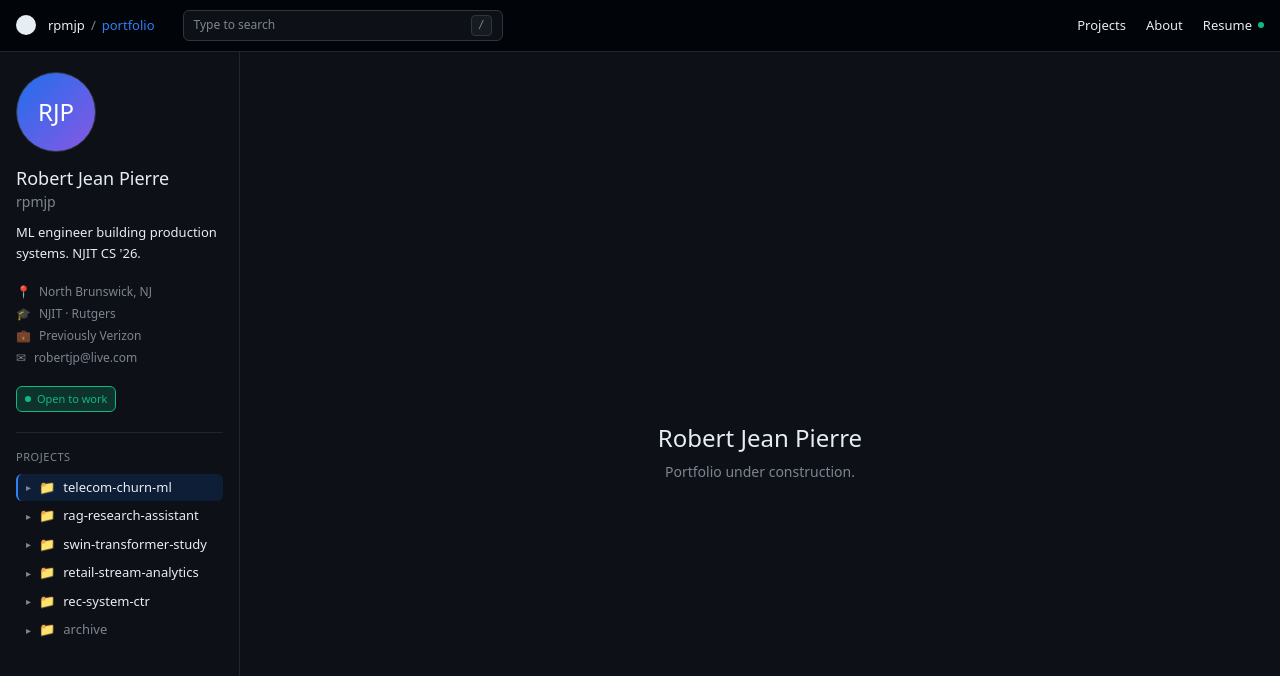
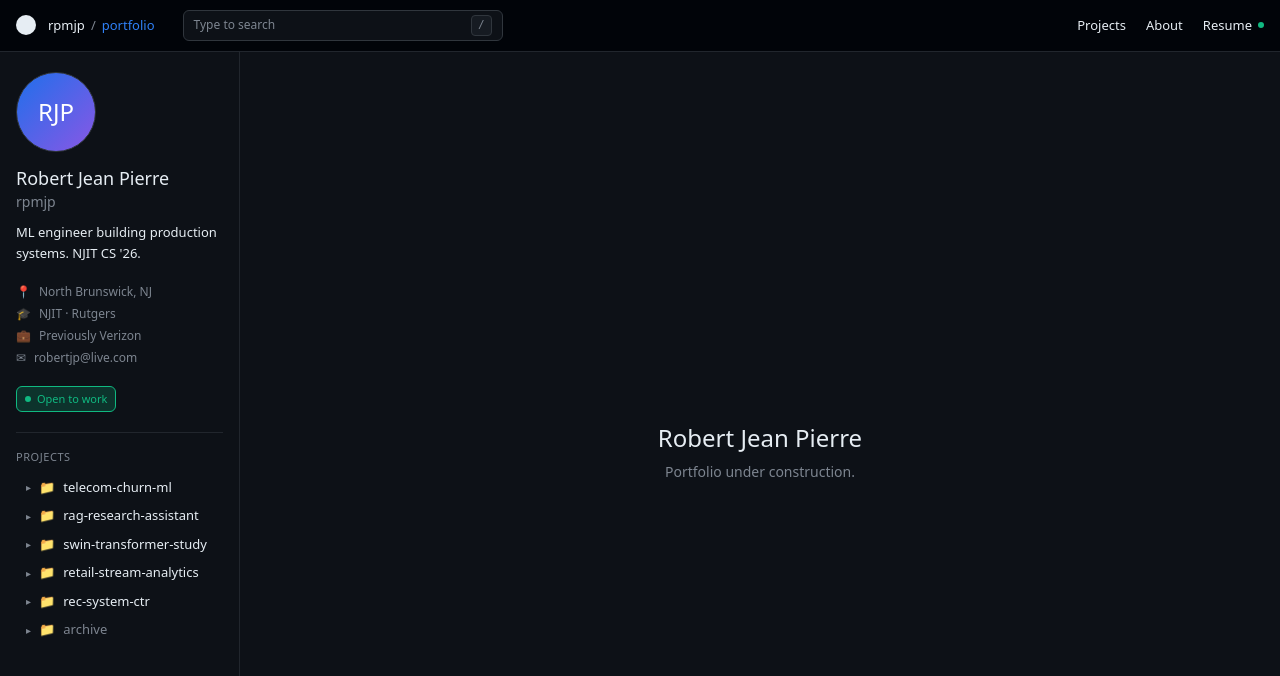
Before and after one commit to rpmjp/portfolio, a Next.js app: page / in a window 1280 px wide. Shown: the top 676 px of the page. Built offline with nearby package versions, Linux system fonts and the light colour scheme.

Commit message:
Add dynamic project routes and clickable sidebar navigation

```diff
--- a/app/components/Sidebar.tsx
+++ b/app/components/Sidebar.tsx
@@ -1,4 +1,12 @@
+"use client";
+
+import Link from "next/link";
+import { usePathname } from "next/navigation";
+import { projects } from "../lib/projects";
+
 export default function Sidebar() {
+  const pathname = usePathname();
+
   return (
     <aside
       className="w-60 flex-shrink-0 border-r px-4 py-5 flex flex-col gap-5"
@@ -7,7 +15,6 @@ export default function Sidebar() {
         borderColor: "var(--border-muted)",
       }}
     >
-      {/* Profile block */}
       <div>
         <div
           className="w-20 h-20 rounded-full mb-3 flex items-center justify-center text-2xl font-medium"
@@ -31,7 +38,6 @@ export default function Sidebar() {
         </p>
       </div>
 
-      {/* Profile metadata */}
       <div className="flex flex-col gap-1.5 text-xs" style={{ color: "var(--fg-muted)" }}>
         <div className="flex items-center gap-2">
           <span>📍</span>
@@ -51,7 +57,6 @@ export default function Sidebar() {
         </div>
       </div>
 
-      {/* Open to work badge */}
       <div
         className="text-[11px] px-2 py-1 rounded-md inline-flex items-center gap-1.5 self-start"
         style={{
@@ -64,7 +69,6 @@ export default function Sidebar() {
         Open to work
       </div>
 
-      {/* Projects file tree */}
       <div className="border-t pt-4" style={{ borderColor: "var(--border-muted)" }}>
         <div
           className="text-[11px] uppercase tracking-wider font-medium mb-2"
@@ -73,42 +77,41 @@ export default function Sidebar() {
           Projects
         </div>
         <div className="flex flex-col gap-px">
-          <FolderRow name="telecom-churn-ml" active />
-          <FolderRow name="rag-research-assistant" />
-          <FolderRow name="swin-transformer-study" />
-          <FolderRow name="retail-stream-analytics" />
-          <FolderRow name="rec-system-ctr" />
-          <FolderRow name="archive" muted />
+          {projects.map((project) => {
+            const href = `/projects/${project.slug}`;
+            const active = pathname === href;
+            return (
+              <Link
+                key={project.slug}
+                href={href}
+                className="flex items-center gap-2 px-2 py-1 rounded-md text-[13px] cursor-pointer hover:opacity-90 transition-opacity"
+                style={{
+                  background: active ? "var(--accent-bg)" : "transparent",
+                  borderLeft: active ? "2px solid var(--accent-fg)" : "2px solid transparent",
+                  color: "var(--fg-default)",
+                  fontWeight: active ? 500 : 400,
+                  textDecoration: "none",
+                }}
+              >
+                <span className="text-[10px]" style={{ color: "var(--fg-muted)" }}>▸</span>
+                <span style={{ color: "var(--fg-muted)" }}>📁</span>
+                <span>{project.name}</span>
+              </Link>
+            );
+          })}
+          <div
+            className="flex items-center gap-2 px-2 py-1 rounded-md text-[13px]"
+            style={{
+              borderLeft: "2px solid transparent",
+              color: "var(--fg-muted)",
+            }}
+          >
+            <span className="text-[10px]">▸</span>
+            <span>📁</span>
+            <span>archive</span>
+          </div>
         </div>
       </div>
     </aside>
   );
 }
-
-function FolderRow({
-  name,
-  active = false,
-  muted = false,
-}: {
-  name: string;
-  active?: boolean;
-  muted?: boolean;
-}) {
-  return (
-    <div
-      className="flex items-center gap-2 px-2 py-1 rounded-md text-[13px] cursor-pointer"
-      style={{
-        background: active ? "var(--accent-bg)" : "transparent",
-        borderLeft: active ? "2px solid var(--accent-fg)" : "2px solid transparent",
-        color: muted ? "var(--fg-muted)" : "var(--fg-default)",
-        fontWeight: active ? 500 : 400,
-      }}
-    >
-      <span className="text-[10px]" style={{ color: "var(--fg-muted)" }}>
-        ▸
-      </span>
-      <span style={{ color: "var(--fg-muted)" }}>📁</span>
-      <span>{name}</span>
-    </div>
-  );
-}
--- /dev/null
+++ b/app/lib/projects.ts
@@ -0,0 +1,66 @@
+export type Project = {
+  slug: string;
+  name: string;
+  title: string;
+  category: string;
+  year: number;
+  tagline: string;
+  stack: string[];
+};
+
+export const projects: Project[] = [
+  {
+    slug: "telecom-churn-ml",
+    name: "telecom-churn-ml",
+    title: "Telecom churn prediction pipeline",
+    category: "Flagship",
+    year: 2026,
+    tagline:
+      "End-to-end MLOps pipeline predicting customer churn on telecom subscriber data.",
+    stack: ["Python", "FastAPI", "scikit-learn", "Docker", "AWS", "MLflow"],
+  },
+  {
+    slug: "rag-research-assistant",
+    name: "rag-research-assistant",
+    title: "RAG research assistant",
+    category: "Applied AI",
+    year: 2026,
+    tagline:
+      "Retrieval-augmented Q&A system over ML papers with a real evaluation harness.",
+    stack: ["Python", "LangChain", "Pinecone", "PyTorch"],
+  },
+  {
+    slug: "swin-transformer-study",
+    name: "swin-transformer-study",
+    title: "Swin Transformer study",
+    category: "Research",
+    year: 2025,
+    tagline:
+      "Fine-tuned vision transformer with ablations and baseline comparisons.",
+    stack: ["PyTorch", "CUDA", "Weights & Biases"],
+  },
+  {
+    slug: "retail-stream-analytics",
+    name: "retail-stream-analytics",
+    title: "Retail stream analytics",
+    category: "Data engineering",
+    year: 2025,
+    tagline:
+      "Real-time transaction processing with Kafka and Spark Streaming.",
+    stack: ["Kafka", "Spark", "Grafana"],
+  },
+  {
+    slug: "rec-system-ctr",
+    name: "rec-system-ctr",
+    title: "Recommendation system",
+    category: "Applied ML",
+    year: 2025,
+    tagline:
+      "Two-tower recommender and CTR prediction on a public ad-tech dataset.",
+    stack: ["PyTorch", "Pandas", "MLflow"],
+  },
+];
+
+export function getProject(slug: string): Project | undefined {
+  return projects.find((p) => p.slug === slug);
+}
--- /dev/null
+++ b/app/projects/[slug]/page.tsx
@@ -0,0 +1,119 @@
+import { notFound } from "next/navigation";
+import { getProject, projects } from "../../lib/projects";
+
+export function generateStaticParams() {
+  return projects.map((p) => ({ slug: p.slug }));
+}
+
+export default async function ProjectPage({
+  params,
+}: {
+  params: Promise<{ slug: string }>;
+}) {
+  const { slug } = await params;
+  const project = getProject(slug);
+
+  if (!project) {
+    notFound();
+  }
+
+  return (
+    <div className="px-8 py-6 max-w-3xl">
+      {/* Breadcrumb */}
+      <div
+        className="flex items-center gap-2 text-[13px] pb-3 mb-4 border-b"
+        style={{
+          color: "var(--fg-muted)",
+          borderColor: "var(--border-muted)",
+        }}
+      >
+        <span style={{ color: "var(--accent-fg)" }}>{project.name}</span>
+        <span>/</span>
+        <span style={{ color: "var(--fg-default)" }}>README.md</span>
+      </div>
+
+      {/* Title + category badge */}
+      <div className="flex items-center gap-2.5 mb-4">
+        <h1
+          className="text-[22px] font-medium"
+          style={{ color: "var(--fg-default)" }}
+        >
+          {project.title}
+        </h1>
+        <span
+          className="text-[11px] px-2 py-0.5 rounded-full"
+          style={{
+            background: "var(--accent-bg)",
+            color: "var(--accent-fg)",
+            border: "1px solid var(--accent-border)",
+          }}
+        >
+          {project.category}
+        </span>
+      </div>
+
+      {/* Meta row */}
+      <div
+        className="flex gap-4 text-xs mb-5"
+        style={{ color: "var(--fg-muted)" }}
+      >
+        <span className="flex items-center gap-1.5">
+          <span
+            className="w-2.5 h-2.5 rounded-full inline-block"
+            style={{ background: "#3572A5" }}
+          />
+          Python
+        </span>
+        <span>Updated recently</span>
+        <span>{project.year}</span>
+      </div>
+
+      {/* Tagline */}
+      <p
+        className="text-[14px] leading-relaxed mb-6"
+        style={{ color: "var(--fg-default)" }}
+      >
+        {project.tagline}
+      </p>
+
+      {/* Placeholder for the real README content */}
+      <div
+        className="p-4 rounded-md text-[13px]"
+        style={{
+          background: "var(--bg-muted)",
+          border: "1px solid var(--border-default)",
+          color: "var(--fg-muted)",
+        }}
+      >
+        Detailed case study coming soon. This project&apos;s full README,
+        architecture diagrams, and metrics will appear here.
+      </div>
+
+      {/* Stack badges */}
+      <h2
+        className="text-base font-medium mt-6 mb-2.5 pb-1.5 border-b"
+        style={{
+          color: "var(--fg-default)",
+          borderColor: "var(--border-muted)",
+        }}
+      >
+        Stack
+      </h2>
+      <div className="flex flex-wrap gap-1.5">
+        {project.stack.map((tech) => (
+          <span
+            key={tech}
+            className="text-[11px] px-2 py-0.5 rounded-full"
+            style={{
+              background: "var(--bg-muted)",
+              border: "1px solid var(--border-default)",
+              color: "var(--fg-default)",
+            }}
+          >
+            {tech}
+          </span>
+        ))}
+      </div>
+    </div>
+  );
+}
```
